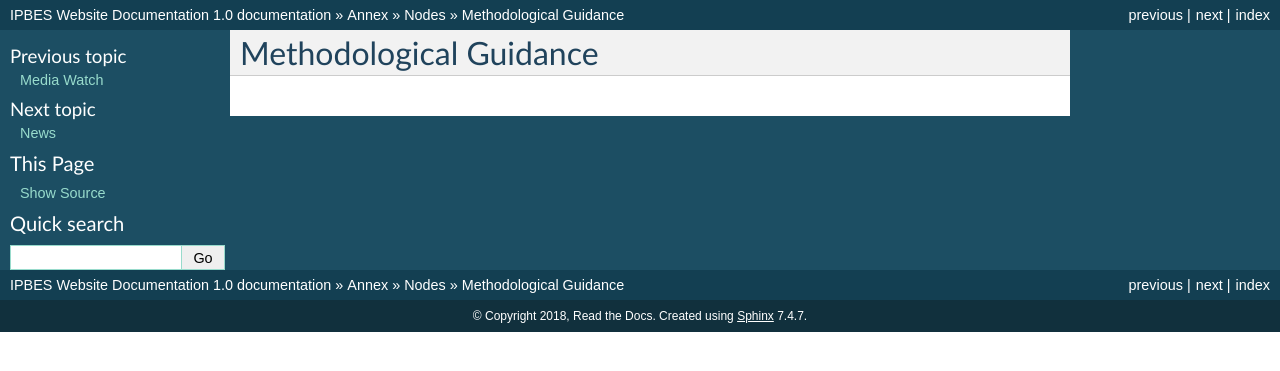
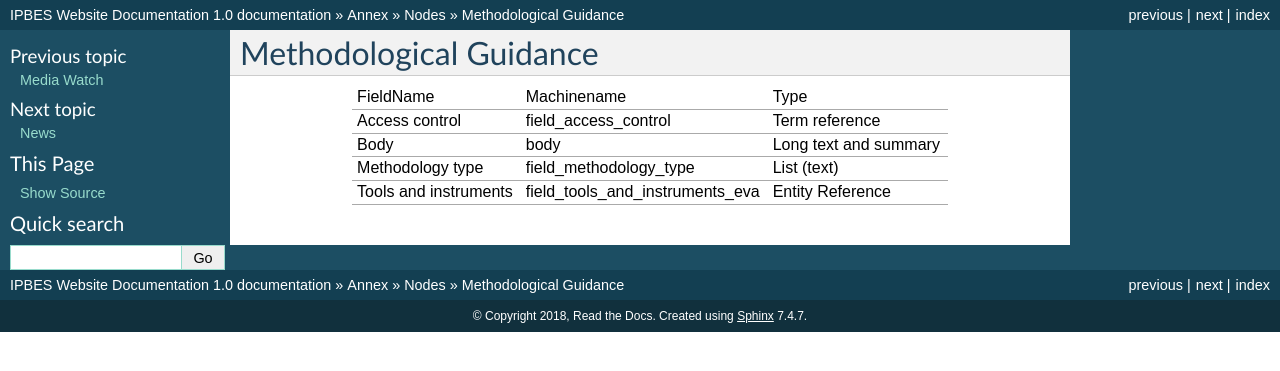
Before and after one commit to ipbes/ipbeswebdocs, a Sphinx documentation site: the page built from docs/annex/nodes/methodological-guidance.rst, in a window 1280 px wide. Shown: the top 371 px of the page. Built offline with Sphinx 7.4.7, drawn with Linux system fonts in a browser that asks for light colours; pages that are not in the unit, such as notebooks, are missing from menus.

Commit message:
Update methodological-guidance.rst

```diff
--- a/docs/annex/nodes/methodological-guidance.rst
+++ b/docs/annex/nodes/methodological-guidance.rst
@@ -1,2 +1,13 @@
 Methodological Guidance
 =======================
++-----------------------+---------------------------------+-----------------------+
+| FieldName             | Machinename                     | Type                  |
++-----------------------+---------------------------------+-----------------------+
+| Access control        | field_access_control            | Term reference        |
++-----------------------+---------------------------------+-----------------------+
+| Body                  | body                            | Long text and summary |
++-----------------------+---------------------------------+-----------------------+
+| Methodology type      | field_methodology_type          | List (text)           |
++-----------------------+---------------------------------+-----------------------+
+| Tools and instruments | field_tools_and_instruments_eva | Entity Reference      |
++-----------------------+---------------------------------+-----------------------+
```
